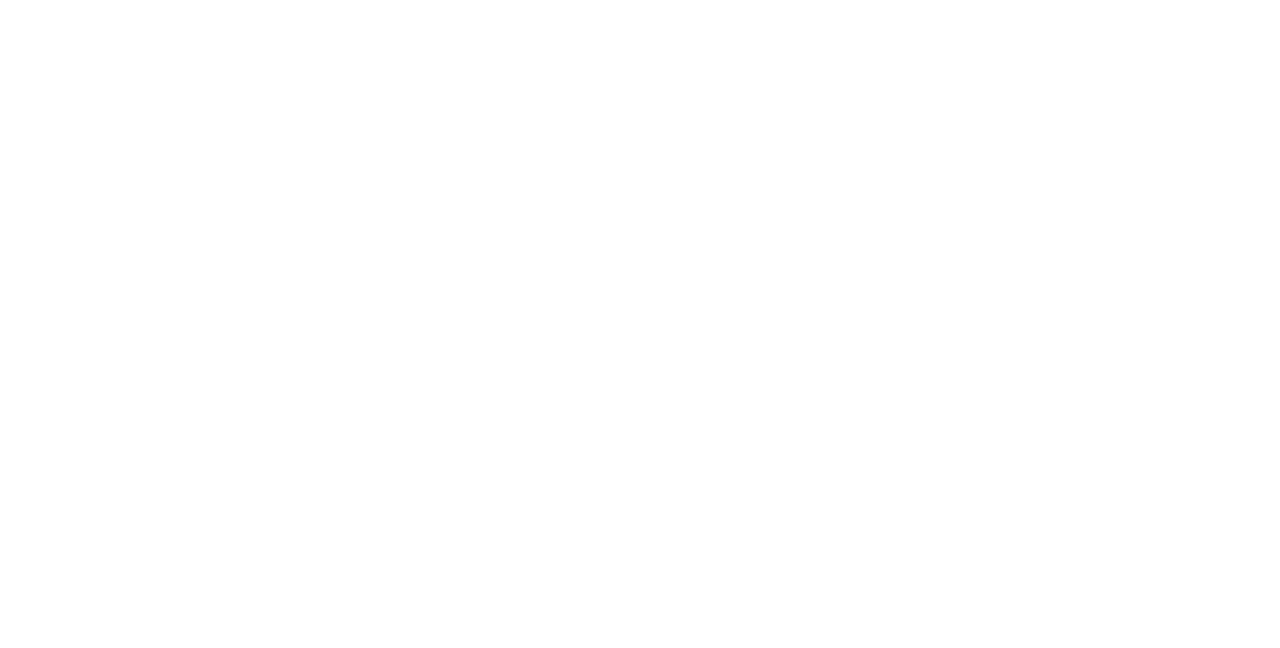
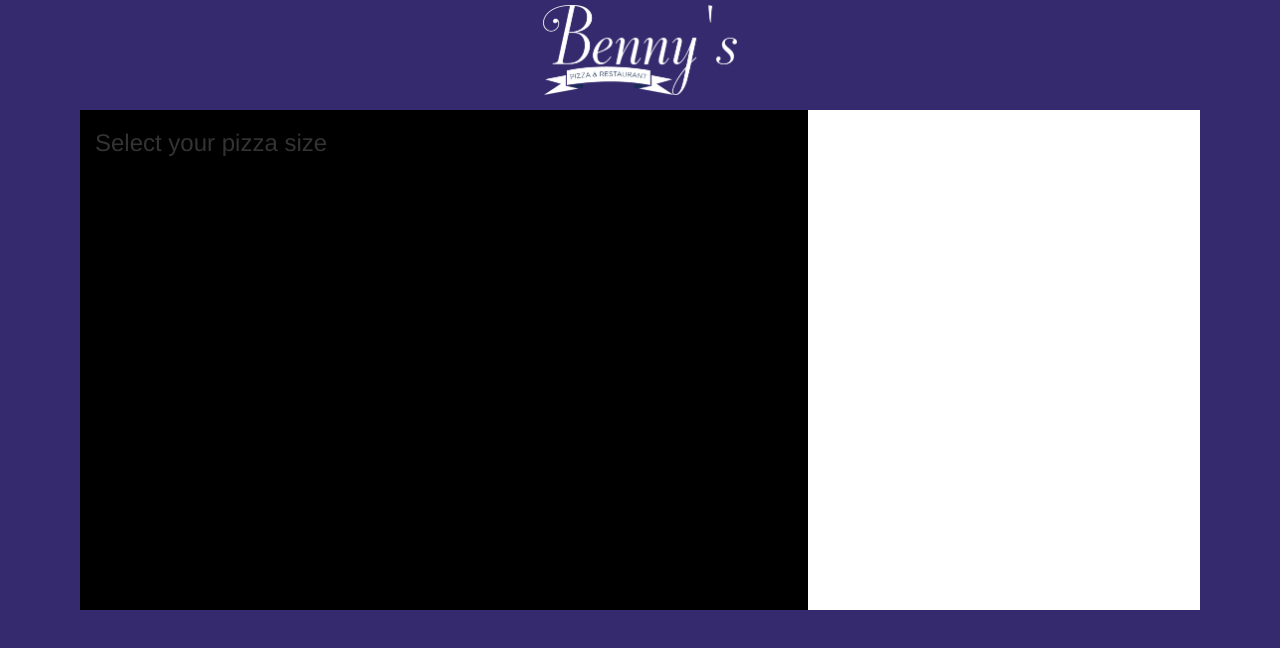
Before and after one commit to budingerbc/pizzeria, a plain HTML site: page index.html in a window 1280 px wide. Drawn offline with Linux system fonts and the light colour scheme.

Commit message:
setup website with banner logo and columns for pizza order and subtotal menu

```diff
--- a/css/styles.css
+++ b/css/styles.css
@@ -0,0 +1,34 @@
+body {
+  background-color: #352a6d;
+}
+
+#top-banner {
+  display: flex;
+  flex-direction: row;
+  justify-content: center;
+  background-color: #352a6d;
+  height: 100px;
+  width: 100%;
+}
+
+img {
+  height: 90%;
+  margin: 5px 0px;
+  text-align: center;
+}
+
+.row {
+  margin: 10px;
+}
+
+#order-menu {
+  height: 500px;
+  width: 65%;
+  background-color: black;
+}
+
+#subtotal-menu {
+  height: 500px;
+  width: 35%;
+  background-color: white;
+}
--- a/index.html
+++ b/index.html
@@ -10,6 +10,20 @@
   <body>
     <div class="container">
 
+      <div id="top-banner">
+        <img src="img/pizza-logo.jpg" alt="Benny's Pizza">
+      </div>
+
+      <div class="row order">
+        <div class="col-md-6" id="order-menu">
+          <h3>Select your pizza size</h3>
+
+        </div>
+        <div class="col-md-6" id="subtotal-menu">
+
+        </div>
+
+      </div>
 
     </div>
   </body>
--- a/js/scripts.js
+++ b/js/scripts.js
@@ -1,3 +1,8 @@
+function Pizza(size, toppings) {
+  this.size = size;
+  this.toppings = toppings;
+}
+
 $(document).ready(function() {
   $("").submit(function(event) {
     event.preventDefault();
```
Also changed, not shown: img/pizza-banner.jpg (added), img/pizza-logo.jpg (added).
